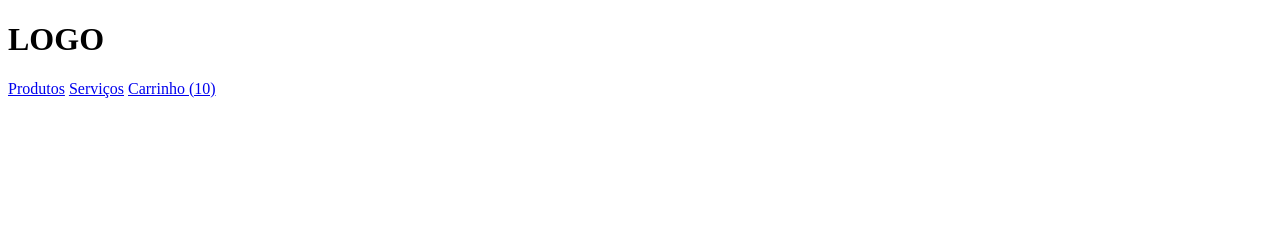
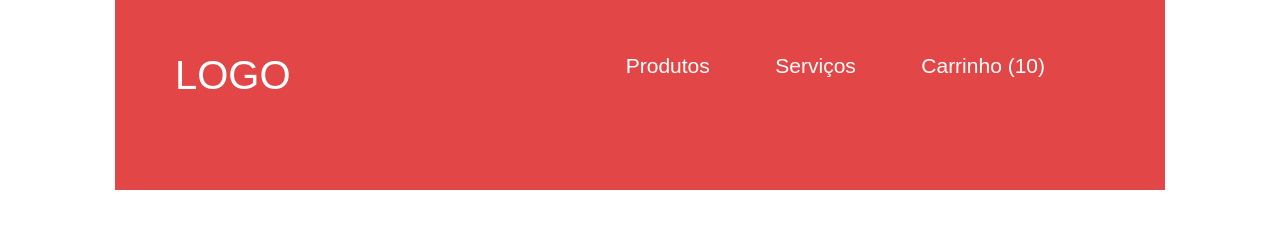
Before and after one commit to carlosheitor/loja-fone, a plain HTML site: page index.html in a window 1280 px wide. Drawn offline with Linux system fonts and the light colour scheme.

Commit message:
Atualizando o header

```diff
--- /dev/null
+++ b/header.css
@@ -0,0 +1,24 @@
+header {
+  background-color: #e24647;
+  color: white;
+  overflow: hidden;
+  margin: 0 115px;
+  padding: 55px 60px 95px;
+}
+h1, a {
+  font-family: Arial, "Roboto Mono", Helvetica, sans-serif;
+}
+h1 {
+  float: left;
+  font-size: 40px;
+}
+nav {
+  float: right;
+  font-size: 21px;
+  font-family: 'Segoe UI', 'Roboto Mono', sans-serif;
+}
+a {
+  text-decoration: none;
+  margin-right: 60px;
+  color: inherit;
+}
--- a/index.html
+++ b/index.html
@@ -4,6 +4,9 @@
 <head>
   <meta charset="utf-8" />
   <title>Loja de Fone</title>
+  <link rel="stylesheet" href="reset.css" />
+  <link href="https://fonts.googleapis.com/css?family=Roboto+Mono&display=swap" rel="stylesheet">
+  <link rel="stylesheet" href="header.css" />
 </head>
 
 <body>
--- /dev/null
+++ b/reset.css
@@ -0,0 +1,48 @@
+/* http://meyerweb.com/eric/tools/css/reset/
+   v2.0 | 20110126
+   License: none (public domain)
+*/
+
+html, body, div, span, applet, object, iframe,
+h1, h2, h3, h4, h5, h6, p, blockquote, pre,
+a, abbr, acronym, address, big, cite, code,
+del, dfn, em, img, ins, kbd, q, s, samp,
+small, strike, strong, sub, sup, tt, var,
+b, u, i, center,
+dl, dt, dd, ol, ul, li,
+fieldset, form, label, legend,
+table, caption, tbody, tfoot, thead, tr, th, td,
+article, aside, canvas, details, embed,
+figure, figcaption, footer, header, hgroup,
+menu, nav, output, ruby, section, summary,
+time, mark, audio, video {
+	margin: 0;
+	padding: 0;
+	border: 0;
+	font-size: 100%;
+	font: inherit;
+	vertical-align: baseline;
+}
+/* HTML5 display-role reset for older browsers */
+article, aside, details, figcaption, figure,
+footer, header, hgroup, menu, nav, section {
+	display: block;
+}
+body {
+	line-height: 1;
+}
+ol, ul {
+	list-style: none;
+}
+blockquote, q {
+	quotes: none;
+}
+blockquote:before, blockquote:after,
+q:before, q:after {
+	content: '';
+	content: none;
+}
+table {
+	border-collapse: collapse;
+	border-spacing: 0;
+}
```
